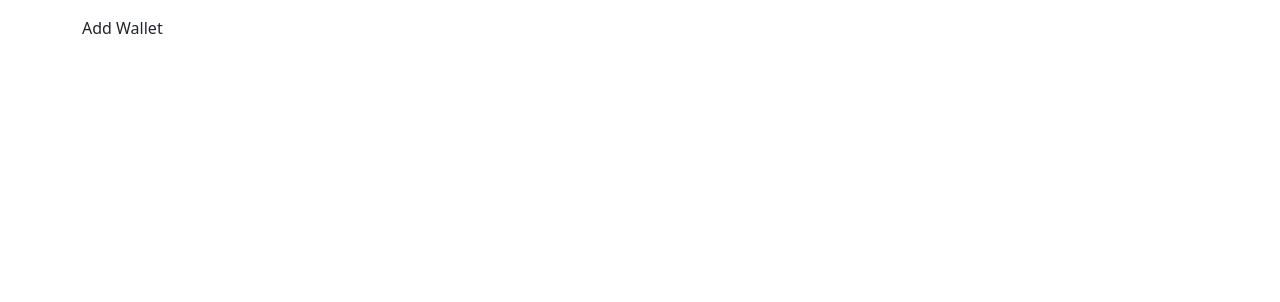
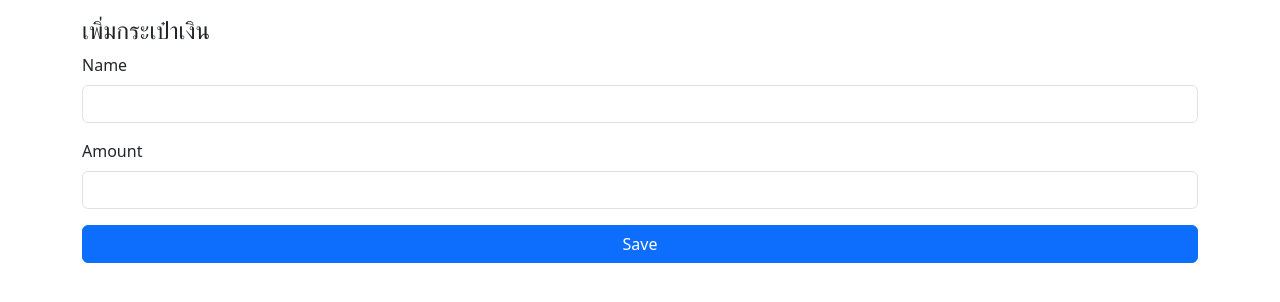
Before and after one commit to Friske2/web-my-wallet, a React (Create React App) app: page /wallet/add in a window 1280 px wide. Shown: the top 302 px of the page. Built offline with nearby package versions, Linux system fonts and the light colour scheme.

Commit message:
init page add wallet

```diff
--- a/src/views/AddWallet.tsx
+++ b/src/views/AddWallet.tsx
@@ -1,9 +1,28 @@
 import React from 'react';
-
+import { useNavigate } from 'react-router-dom'
 function PageAddWallet() {
+  const history = useNavigate();
+  function toPageHome() {
+    history('/');
+  }
   return (
     <div>
-      Add Wallet
+     <div className='mb-2'>
+        <h4>เพิ่มกระเป๋าเงิน</h4>
+      </div>
+      <form>
+        <div className="mb-3">
+          <label htmlFor="walletName" className="form-label">Name</label>
+          <input type="email" className="form-control" id="walletName" />
+        </div>
+        <div className="mb-3">
+          <label htmlFor="walletAmount" className="form-label">Amount</label>
+          <input type="email" className="form-control" id="walletAmount" />
+        </div>
+        <div className="d-grid gap-2 my-2">
+          <button onClick={toPageHome} type="submit" className="btn btn-primary">Save</button>
+        </div>
+      </form>
     </div>
   );
 }
```
